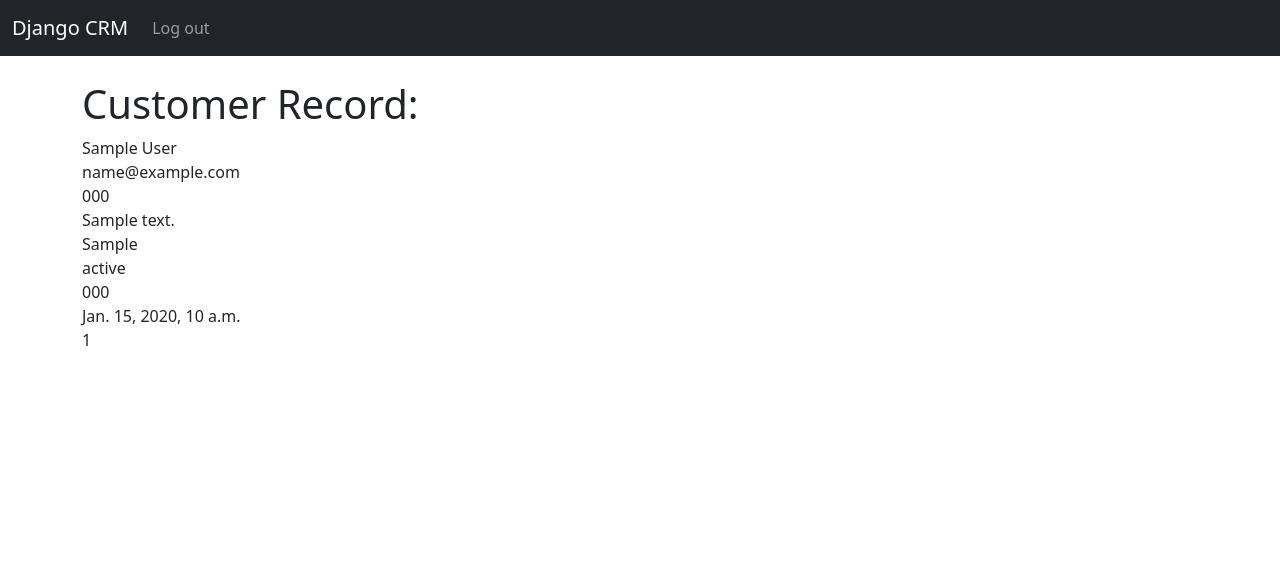
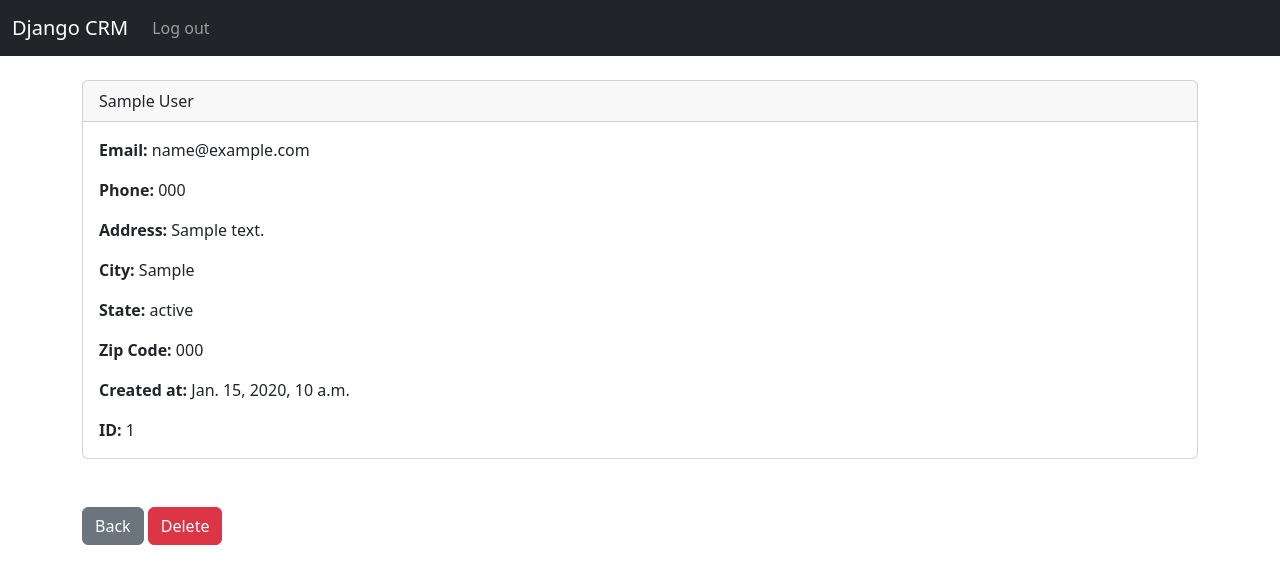
Before and after one commit to Christina-Milner/django_crm, a Django app: page /record/1 in a window 1280 px wide. Shown: the top 584 px of the page. Run offline with Django 4.2, Linux system fonts and the light colour scheme; a user stored in the database is signed in; tables that the repository leaves empty hold one stand-in row (values such as "Sample post").

Commit message:
Deleting records

```diff
--- a/website/templates/record.html
+++ b/website/templates/record.html
@@ -2,16 +2,26 @@
 
 {% block content %}
 
-<h1>Customer Record:</h1>
+<div class="card">
+    <div class="card-header">
+        {{ customer_record.first_name }} {{ customer_record.last_name }}
+    </div>
+    <div class="card-body">
+        <p class="card-text"><strong>Email:</strong> {{ customer_record.email }}</p>
+        <p class="card-text"><strong>Phone:</strong> {{ customer_record.phone }}</p>
+        <p class="card-text"><strong>Address:</strong> {{ customer_record.address }}</p>
+        <p class="card-text"><strong>City:</strong> {{ customer_record.city }}</p>
+        <p class="card-text"><strong>State:</strong> {{ customer_record.state }}</p>
+        <p class="card-text"><strong>Zip Code:</strong> {{ customer_record.zipcode }}</p>
+        <p class="card-text"><strong>Created at:</strong> {{ customer_record.created_at }}</p>
+        <p class="card-text"><strong>ID:</strong> {{ customer_record.id }}</p>
+    </div>
+  </div>
 
-{{ customer_record.first_name }} {{ customer_record.last_name }} <br />
-{{ customer_record.email }} <br />
-{{ customer_record.phone }} <br />
-{{ customer_record.address }} <br />
-{{ customer_record.city }} <br />
-{{ customer_record.state }} <br />
-{{ customer_record.zipcode }} <br />
-{{ customer_record.created_at }} <br />
-{{ customer_record.id }} <br />
+  <br/><br/>
+  <a href="{% url 'home' %}" class="btn btn-secondary">Back</a>
+
+  <a href="{% url 'delete_record' customer_record.id %}" class="btn btn-danger">Delete</a>
+
 
 {% endblock %}
--- a/website/urls.py
+++ b/website/urls.py
@@ -6,5 +6,6 @@ urlpatterns = [
     #path('login/', views.login_user, name='login'),
     path('logout/', views.logout_user, name='logout'),
     path('register/', views.register_user, name='register'),
-    path('record/<int:pk>', views.customer_record, name='record')
+    path('record/<int:pk>', views.customer_record, name='record'),
+    path('delete_record/<int:pk>', views.delete_record, name='delete_record')
 ]
--- a/website/views.py
+++ b/website/views.py
@@ -58,3 +58,14 @@ def customer_record(request, pk):
     else:
         messages.success(request, "You must be logged in to view that page.")
         return redirect('home')
+
+
+def delete_record(request, pk):
+    if request.user.is_authenticated:
+        delete_it = Record.objects.get(id=pk)
+        delete_it.delete()
+        messages.success(request, "Record deleted successfully.")
+        return redirect('home')
+    else:
+        messages.success(request, "You must be logged in to do that.")
+        return redirect('home')
```
